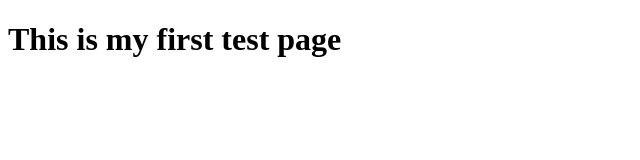
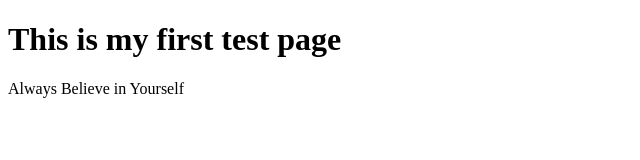
Before and after one commit to JL-2303-khi-cnd-006/javeria_test_repo, a plain HTML site: page index.html in a window 1280 px wide. Shown: the whole page, without its empty margins (0-640 px from the left). Drawn offline with Linux system fonts and the light colour scheme.

Commit message:
paragraph added

```diff
--- a/index.html
+++ b/index.html
@@ -8,5 +8,6 @@
 </head>
 <body>
     <h1> This is my first test page </h1>
+    <p> Always Believe in Yourself </p>
 </body>
 </html>
```
